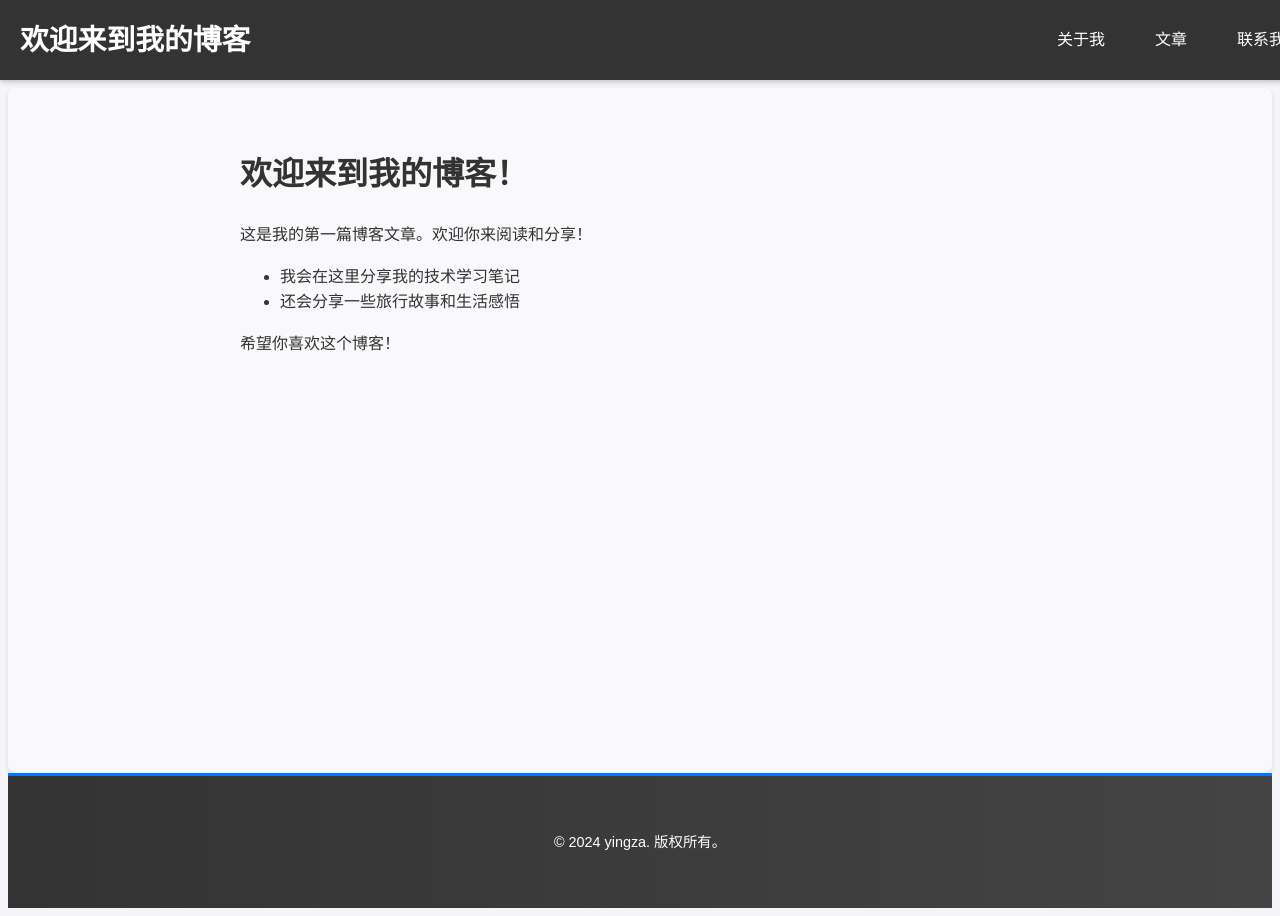
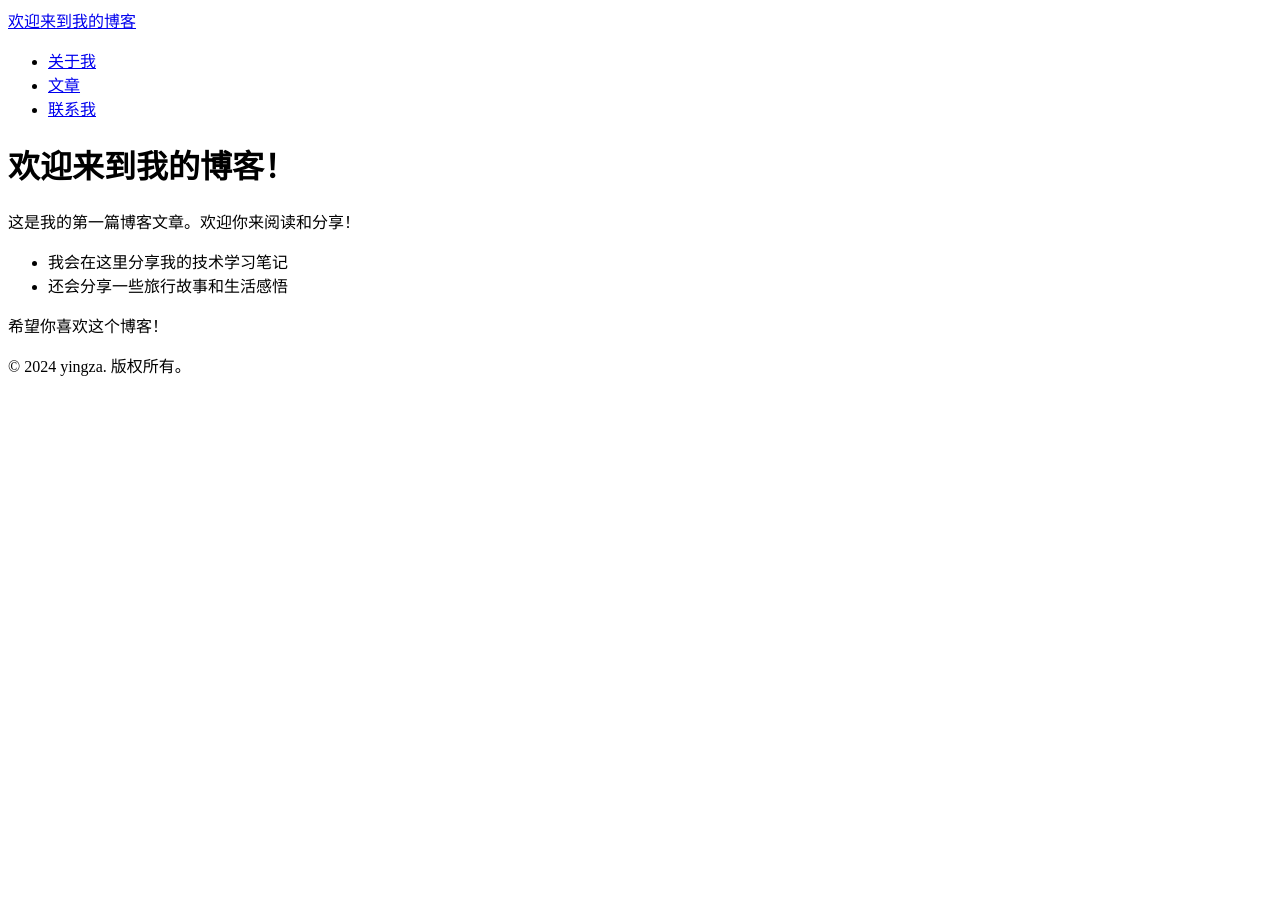
Before and after one commit to yingza-l/skills-github-pages, a Jekyll site: the page built from index.md, in a window 1280 px wide. Built offline with Jekyll 4.4.1, drawn with Linux system fonts in a browser that asks for light colours.

Commit message:
Update default.html

```diff
--- a/_layouts/default.html
+++ b/_layouts/default.html
@@ -1,20 +1,22 @@
 <!DOCTYPE html>
-<html lang="zh-CN">
+<html lang="zh">
 <head>
-  <meta charset="UTF-8">
-  <meta name="viewport" content="width=device-width, initial-scale=1.0">
-  <title>{{ page.title | default: site.title }}</title>
-  <link rel="stylesheet" href="{{ "/assets/css/style.css" | relative_url }}">
+    <meta charset="UTF-8">
+    <meta name="viewport" content="width=device-width, initial-scale=1.0">
+    <title>{{ page.title }}</title>
+    <link rel="stylesheet" href="https://cdnjs.cloudflare.com/ajax/libs/font-awesome/6.0.0-beta3/css/all.min.css">
 </head>
 <body>
-  {% include header.html %}
 
-  <main>
+{% include header.html %} <!-- 引入头部 -->
+
+<main>
     <div class="container">
-      {{ content }}
+        {{ content }}  <!-- Jekyll 会自动渲染 index.md 中的内容 -->
     </div>
-  </main>
+</main>
 
-  {% include footer.html %}
+{% include footer.html %} <!-- 引入页脚 -->
+
 </body>
 </html>
```
